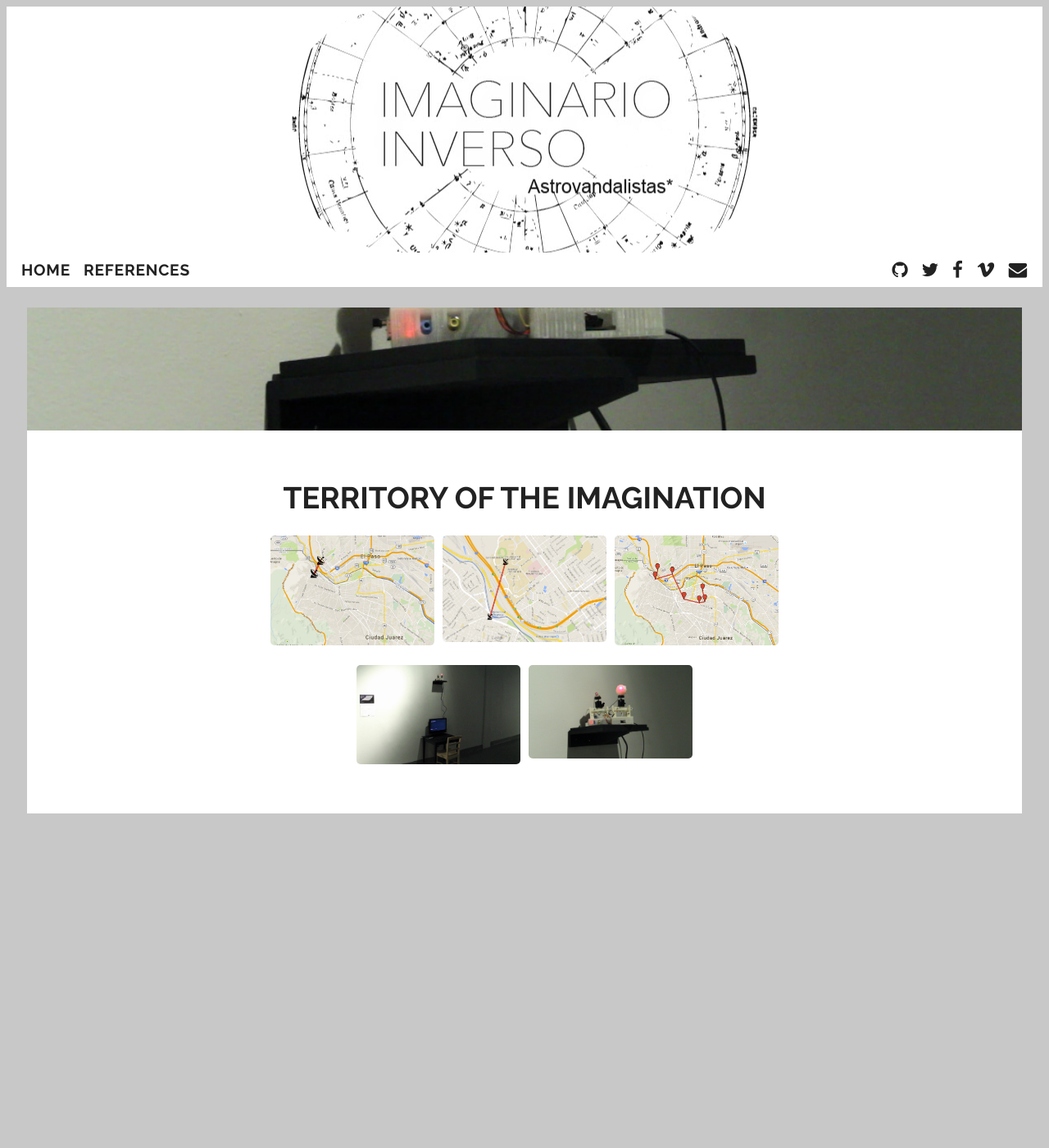
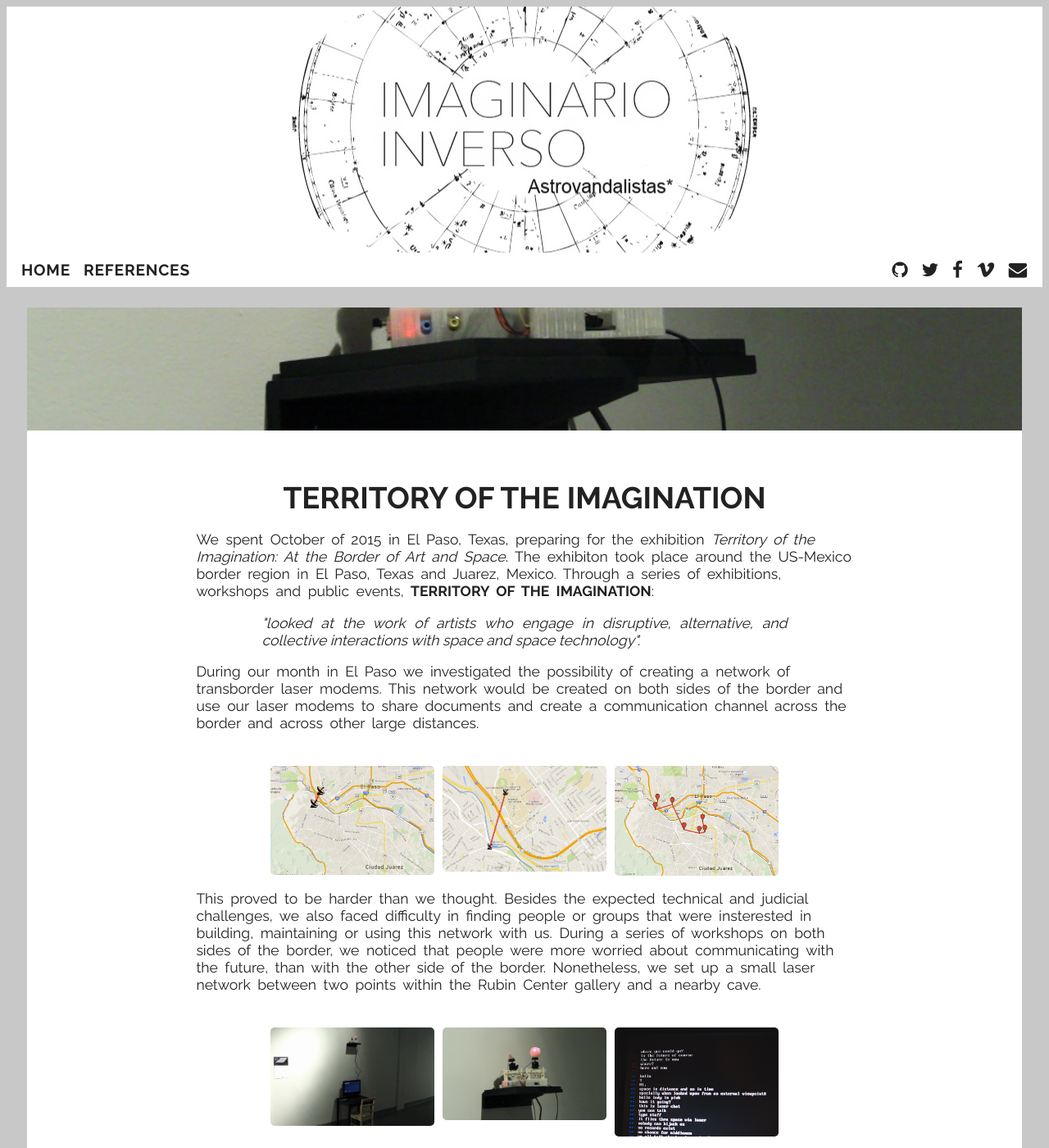
Before and after one commit to astrovandalistas/inverso.astrovandalistas.cc, a Jekyll site: the page built from _posts/2015-11-05-rubin.md, in a window 1280 px wide and 1400 px high. Shown: the whole window at 82% size. Built offline with Jekyll 4.4.1, drawn with Linux system fonts in a browser that asks for light colours; nearby versions of some CDN libraries.

Commit message:
updates rubin post

```diff
--- a/_posts/2015-11-05-rubin.md
+++ b/_posts/2015-11-05-rubin.md
@@ -3,7 +3,11 @@ title: Territory of the Imagination
 cover: /assets/posts/rubin/rubin_01.jpg
 swipebox: rubin_
 ---
+We spent October of 2015 in El Paso, Texas, preparing for the exhibition *Territory of the Imagination: At the Border of Art and Space*. The exhibiton took place around the US-Mexico border region in El Paso, Texas and Juarez, Mexico. Through a series of exhibitions, workshops and public events, [Territory of the Imagination](http://rubin.utep.edu/index.php/past1/68){:target="_blank"}:
 
+<div class="quotes">&quot;looked at the work of artists who engage in disruptive, alternative, and collective interactions with space and space technology&quot;.</div>
+
+During our month in El Paso we investigated the possibility of creating a network of transborder laser modems. This network would be created on both sides of the border and use our laser modems to share documents and create a communication channel across the border and across other large distances.
 
 <div class="swipebox-gallery">
   {% for file in site.static_files %}
@@ -15,6 +19,8 @@ swipebox: rubin_
   {% endfor %}
 </div>
 
+This proved to be harder than we thought. Besides the expected technical and judicial challenges, we also faced difficulty in finding people or groups that were insterested in building, maintaining or using this network with us. During a series of workshops on both sides of the border, we noticed that people were more worried about communicating with the future, than with the other side of the border. Nonetheless, we set up a small laser network between two points within the Rubin Center gallery and a nearby cave.
+
 <script type="text/javascript">
   (function($) {
     $( '.map-gallery' ).swipebox();
```
Also changed, not shown: assets/posts/rubin/rubin_02.jpg (added).
